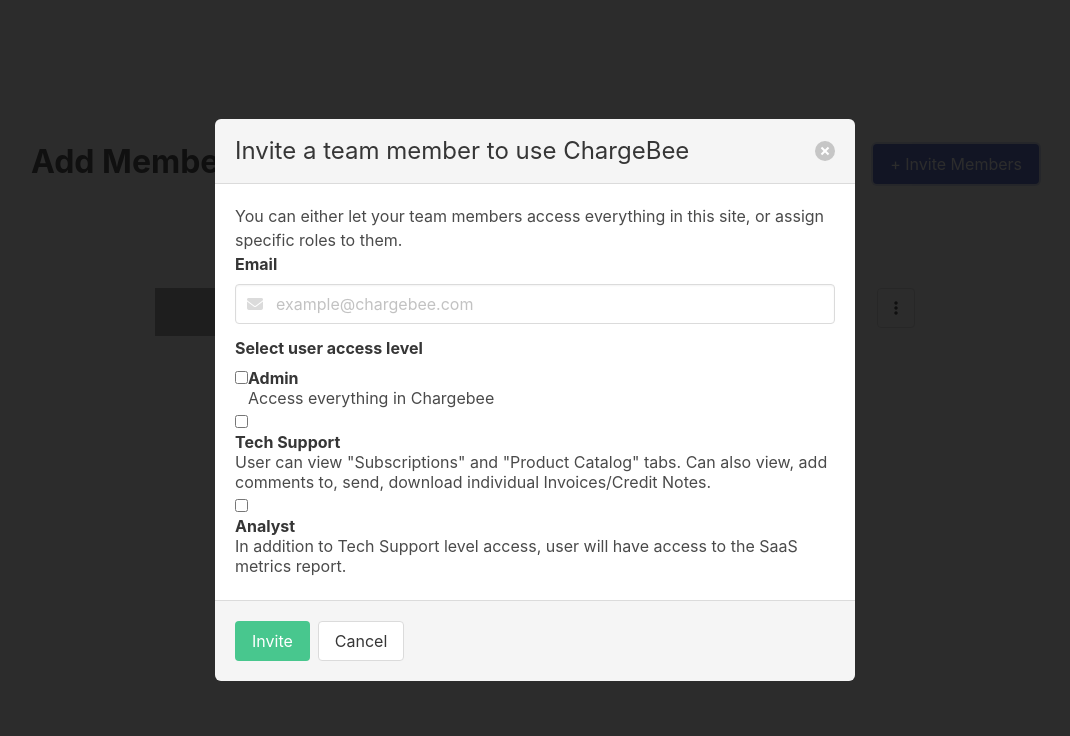
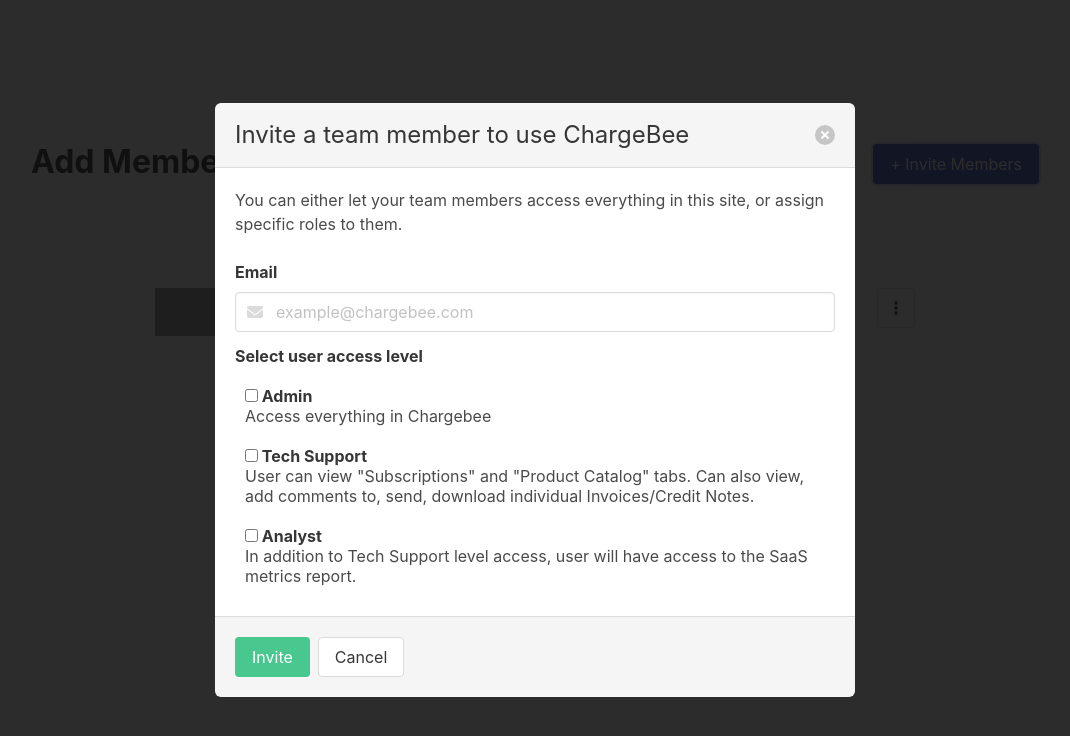
Before and after one commit to cb-hiruthikj/vue-cb-demo, a Vue app: page / in a window 1280 px wide. Both pictures are taken after a click on the button "+ Invite Members". Shown: the top 736 px of the page, without its empty margins (105-1175 px from the left). Built offline with nearby package versions, Linux system fonts and the light colour scheme; grey boxes are pictures that could not be loaded.

Commit message:
fix: Spacing, Alignment of Roles

```diff
--- a/src/components/AddMember.vue
+++ b/src/components/AddMember.vue
@@ -22,6 +22,7 @@
             You can either let your team members access everything in this site,
             or assign specific roles to them.
           </p>
+          <br>
 
           <div class="field">
             <label class="label">Email</label>
--- a/src/components/RoleView.vue
+++ b/src/components/RoleView.vue
@@ -1,12 +1,13 @@
 <template>
   <label class="checkbox">
-    <div class="is-pulled-left">
-      <input type="checkbox" :value="isChecked" @change="$emit('toggleCheck', data_id)" />
-    </div>
-    <div class="is-pulled-right member-role">
-      <strong> {{ title }} </strong> <br />
-      <p class="is-1">{{ description }}</p>
-    </div>
+    <input
+      type="checkbox"
+      :value="isChecked"
+      @change="$emit('toggleCheck', data_id)"
+    />
+
+    <strong> {{ title }} </strong> <br />
+    <p class="is-1">{{ description }}</p>
   </label>
 </template>
 
@@ -26,3 +27,9 @@
   },
 };
 </script>
+
+<style scoped>
+  label {
+    margin: 10px;
+  }
+</style>
```
